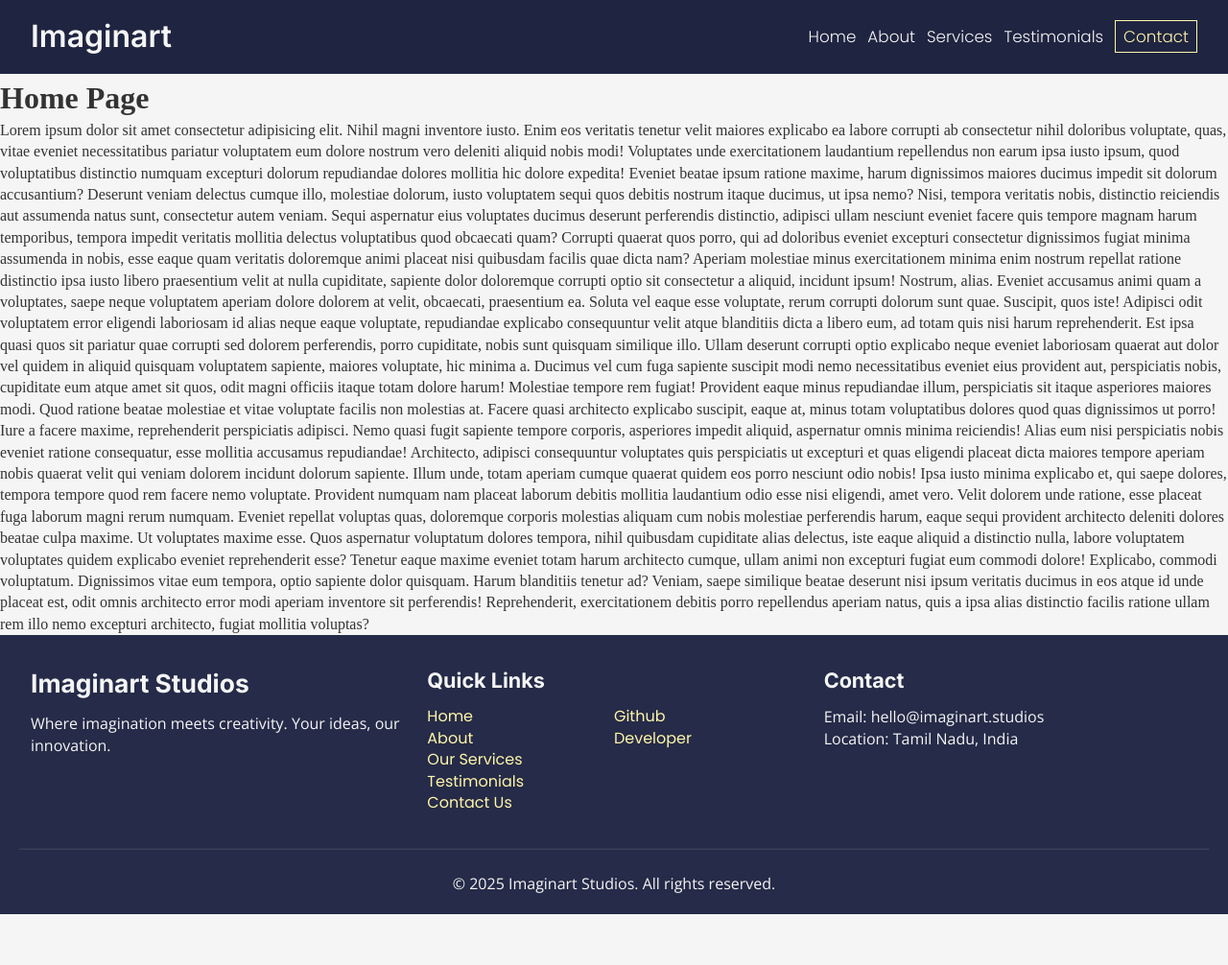
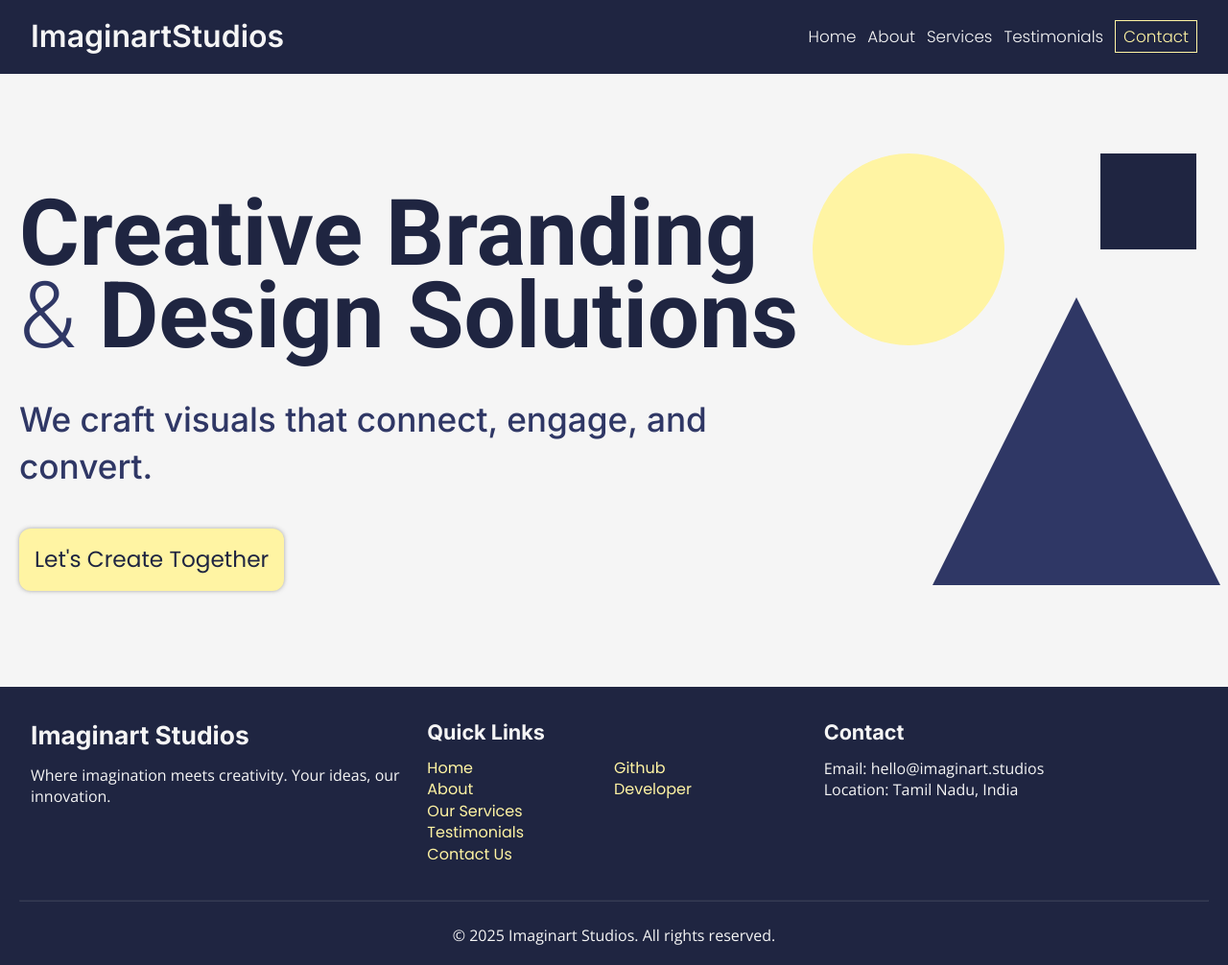
Before and after one commit to YuheshPandian/ImaginArtStudios, a Django app: page / in a window 1280 px wide. Shown: the whole page at 96% size. Before the commit the page ends 953 px from the top, so only its background shows below. Run offline with Django 5.2, Linux system fonts and the light colour scheme.

Commit message:
created and styled the home page

```diff
--- a/static/css/base.css
+++ b/static/css/base.css
@@ -1,4 +1,5 @@
 @import url("https://fonts.googleapis.com/css2?family=Inter:ital,opsz,wght@0,14..32,100..900;1,14..32,100..900&display=swap");
+@import url("https://fonts.googleapis.com/css2?family=Roboto:ital,opsz,wght@0,14..32,100..900;1,14..32,100..900&display=swap");
 @import url("https://fonts.googleapis.com/css2?family=Open+Sans:ital,wght@0,300..800;1,300..800&display=swap");
 @import url("https://fonts.googleapis.com/css2?family=Poppins:ital,wght@0,100;0,200;0,300;0,400;0,500;0,600;0,700;0,800;0,900;1,100;1,200;1,300;1,400;1,500;1,600;1,700;1,800;1,900&display=swap");
 @import url("https://fonts.googleapis.com/css2?family=Ubuntu+Mono:ital,wght@0,400;0,700;1,400;1,700&display=swap");
@@ -17,8 +18,8 @@ body {
 
 :root {
     --bg-color: #f5f5f5;
-    --accent-color: #fff5aa;
-    --secondary-color: #535f79;
+    --accent-color: #fff4a3;
+    --secondary-color: #2f3765;
     --primary-color: #1f2541;
     --text-color: #333333;
 }
--- a/static/css/footer.css
+++ b/static/css/footer.css
@@ -1,5 +1,5 @@
 .footer {
-    background: #252b48;
+    background: var(--primary-color);
     padding: 20px;
     display: grid;
     grid-template-columns: 1fr 1fr 1fr;
--- /dev/null
+++ b/static/css/home.css
@@ -0,0 +1,77 @@
+.hero-section {
+    display: grid;
+    grid-template-columns: 2fr 1fr;
+    padding: 80px 20px;
+}
+
+.hero-section .text h1 {
+    font-size: 6rem;
+    color: var(--primary-color);
+    font-family: Roboto, sans-serif;
+    line-height: 0.9;
+    margin-block: 40px;
+}
+
+.hero-section .text h1 strong {
+    font-weight: 300;
+    color: var(--secondary-color);
+    line-height: 0.8;
+}
+
+.hero-section .text p {
+    font-size: 2.2rem;
+    font-family: Inter, monospace;
+    color: var(--secondary-color);
+    font-weight: 500;
+    margin-block: 20px;
+}
+
+.hero-section .text .call-to-action {
+    text-decoration: none;
+    font-family: Poppins, monospace;
+    font-size: 1.45rem;
+    padding: 16px;
+    margin-block: 20px;
+    color: var(--primary-color);
+    border-radius: 12px;
+    background-color: var(--accent-color);
+    border: 0;
+    outline: none;
+    box-shadow: 0px 0px 4px #53535381;
+    transition: 100ms ease-in-out;
+}
+
+.hero-section .text .call-to-action:hover {
+    transform: scale(1.01);
+    box-shadow: 0px 0px 2px #53535381;
+}
+
+.hero-section .visuals {
+    position: relative;
+}
+
+.hero-section .visuals .circle {
+    width: 200px;
+    height: 200px;
+    border-radius: 50%;
+    background-color: var(--accent-color);
+}
+
+.hero-section .visuals .triangle {
+    width: 0;
+    height: 0;
+    border-left: 150px solid transparent;
+    border-right: 150px solid transparent;
+    border-bottom: 300px solid var(--secondary-color);
+    position: absolute;
+    top: 150px;
+    left: 125px;
+}
+
+.hero-section .visuals .square {
+    position: absolute;
+    left: 300px;
+    width: 100px;
+    height: 100px;
+    background-color: var(--primary-color);
+}
--- /dev/null
+++ b/templates/base.html
@@ -0,0 +1,16 @@
+{% load static %}
+<!DOCTYPE html>
+<html lang="en">
+    <head>
+        <meta charset="UTF-8" />
+        <meta name="viewport" content="width=device-width, initial-scale=1.0" />
+        <title>{% block title%}{% endblock %}</title>
+        <link rel="stylesheet" href="{% static 'css/base.css'%}" />
+        {% block head%}{% endblock %}
+    </head>
+    <body>
+        <header>{% include 'navbar.html' %}</header>
+        <main>{% block main%}{% endblock %}</main>
+        {% include 'footer.html' %}
+    </body>
+</html>
--- a/templates/home.html
+++ b/templates/home.html
@@ -1,73 +1,32 @@
-{% load static %}
+{% extends 'base.html' %} {% load static %}
 
-<link rel="stylesheet" href="{% static 'css/base.css'%}" />
+<!-- Title -->
+{% block title %} Home ~ Imaginart {% endblock %}
 
-{% include 'navbar.html' %}
+<!-- Head -->
+{% block head %}
+<link rel="stylesheet" href="{% static 'css/home.css' %}" />
+{% endblock %}
 
-<main>
-    <h1>Home Page</h1>
-    Lorem ipsum dolor sit amet consectetur adipisicing elit. Nihil magni
-    inventore iusto. Enim eos veritatis tenetur velit maiores explicabo ea
-    labore corrupti ab consectetur nihil doloribus voluptate, quas, vitae
-    eveniet necessitatibus pariatur voluptatem eum dolore nostrum vero deleniti
-    aliquid nobis modi! Voluptates unde exercitationem laudantium repellendus
-    non earum ipsa iusto ipsum, quod voluptatibus distinctio numquam excepturi
-    dolorum repudiandae dolores mollitia hic dolore expedita! Eveniet beatae
-    ipsum ratione maxime, harum dignissimos maiores ducimus impedit sit dolorum
-    accusantium? Deserunt veniam delectus cumque illo, molestiae dolorum, iusto
-    voluptatem sequi quos debitis nostrum itaque ducimus, ut ipsa nemo? Nisi,
-    tempora veritatis nobis, distinctio reiciendis aut assumenda natus sunt,
-    consectetur autem veniam. Sequi aspernatur eius voluptates ducimus deserunt
-    perferendis distinctio, adipisci ullam nesciunt eveniet facere quis tempore
-    magnam harum temporibus, tempora impedit veritatis mollitia delectus
-    voluptatibus quod obcaecati quam? Corrupti quaerat quos porro, qui ad
-    doloribus eveniet excepturi consectetur dignissimos fugiat minima assumenda
-    in nobis, esse eaque quam veritatis doloremque animi placeat nisi quibusdam
-    facilis quae dicta nam? Aperiam molestiae minus exercitationem minima enim
-    nostrum repellat ratione distinctio ipsa iusto libero praesentium velit at
-    nulla cupiditate, sapiente dolor doloremque corrupti optio sit consectetur a
-    aliquid, incidunt ipsum! Nostrum, alias. Eveniet accusamus animi quam a
-    voluptates, saepe neque voluptatem aperiam dolore dolorem at velit,
-    obcaecati, praesentium ea. Soluta vel eaque esse voluptate, rerum corrupti
-    dolorum sunt quae. Suscipit, quos iste! Adipisci odit voluptatem error
-    eligendi laboriosam id alias neque eaque voluptate, repudiandae explicabo
-    consequuntur velit atque blanditiis dicta a libero eum, ad totam quis nisi
-    harum reprehenderit. Est ipsa quasi quos sit pariatur quae corrupti sed
-    dolorem perferendis, porro cupiditate, nobis sunt quisquam similique illo.
-    Ullam deserunt corrupti optio explicabo neque eveniet laboriosam quaerat aut
-    dolor vel quidem in aliquid quisquam voluptatem sapiente, maiores voluptate,
-    hic minima a. Ducimus vel cum fuga sapiente suscipit modi nemo
-    necessitatibus eveniet eius provident aut, perspiciatis nobis, cupiditate
-    eum atque amet sit quos, odit magni officiis itaque totam dolore harum!
-    Molestiae tempore rem fugiat! Provident eaque minus repudiandae illum,
-    perspiciatis sit itaque asperiores maiores modi. Quod ratione beatae
-    molestiae et vitae voluptate facilis non molestias at. Facere quasi
-    architecto explicabo suscipit, eaque at, minus totam voluptatibus dolores
-    quod quas dignissimos ut porro! Iure a facere maxime, reprehenderit
-    perspiciatis adipisci. Nemo quasi fugit sapiente tempore corporis,
-    asperiores impedit aliquid, aspernatur omnis minima reiciendis! Alias eum
-    nisi perspiciatis nobis eveniet ratione consequatur, esse mollitia accusamus
-    repudiandae! Architecto, adipisci consequuntur voluptates quis perspiciatis
-    ut excepturi et quas eligendi placeat dicta maiores tempore aperiam nobis
-    quaerat velit qui veniam dolorem incidunt dolorum sapiente. Illum unde,
-    totam aperiam cumque quaerat quidem eos porro nesciunt odio nobis! Ipsa
-    iusto minima explicabo et, qui saepe dolores, tempora tempore quod rem
-    facere nemo voluptate. Provident numquam nam placeat laborum debitis
-    mollitia laudantium odio esse nisi eligendi, amet vero. Velit dolorem unde
-    ratione, esse placeat fuga laborum magni rerum numquam. Eveniet repellat
-    voluptas quas, doloremque corporis molestias aliquam cum nobis molestiae
-    perferendis harum, eaque sequi provident architecto deleniti dolores beatae
-    culpa maxime. Ut voluptates maxime esse. Quos aspernatur voluptatum dolores
-    tempora, nihil quibusdam cupiditate alias delectus, iste eaque aliquid a
-    distinctio nulla, labore voluptatem voluptates quidem explicabo eveniet
-    reprehenderit esse? Tenetur eaque maxime eveniet totam harum architecto
-    cumque, ullam animi non excepturi fugiat eum commodi dolore! Explicabo,
-    commodi voluptatum. Dignissimos vitae eum tempora, optio sapiente dolor
-    quisquam. Harum blanditiis tenetur ad? Veniam, saepe similique beatae
-    deserunt nisi ipsum veritatis ducimus in eos atque id unde placeat est, odit
-    omnis architecto error modi aperiam inventore sit perferendis!
-    Reprehenderit, exercitationem debitis porro repellendus aperiam natus, quis
-    a ipsa alias distinctio facilis ratione ullam rem illo nemo excepturi
-    architecto, fugiat mollitia voluptas?
-</main>
-{% include 'footer.html' %}
+<!-- Main Section -->
+{% block main %}
+
+<section class="hero-section">
+    <div class="text">
+        <h1>
+            Creative Branding <br />
+            <strong>&</strong> Design Solutions
+        </h1>
+        <p>We craft visuals that connect, engage, and convert.</p>
+        <a href="{% url 'contact' %}"
+            ><button class="call-to-action">Let's Create Together</button></a
+        >
+    </div>
+    <div class="visuals">
+        <div class="square"></div>
+        <div class="circle"></div>
+        <div class="triangle"></div>
+    </div>
+</section>
+
+{% endblock %}
--- a/templates/navbar.html
+++ b/templates/navbar.html
@@ -3,7 +3,7 @@
 <link rel="stylesheet" href="{% static 'css/navbar.css'%}" />
 
 <nav class="navbar">
-    <div class="logo">Imaginart</div>
+    <div class="logo">ImaginartStudios</div>
     <ul class="links">
         <li><a href="{% url 'home' %}">Home</a></li>
         <li><a href="{% url 'about' %}">About</a></li>
```
Also changed, not shown: _reference/color-palette.png (deleted).
